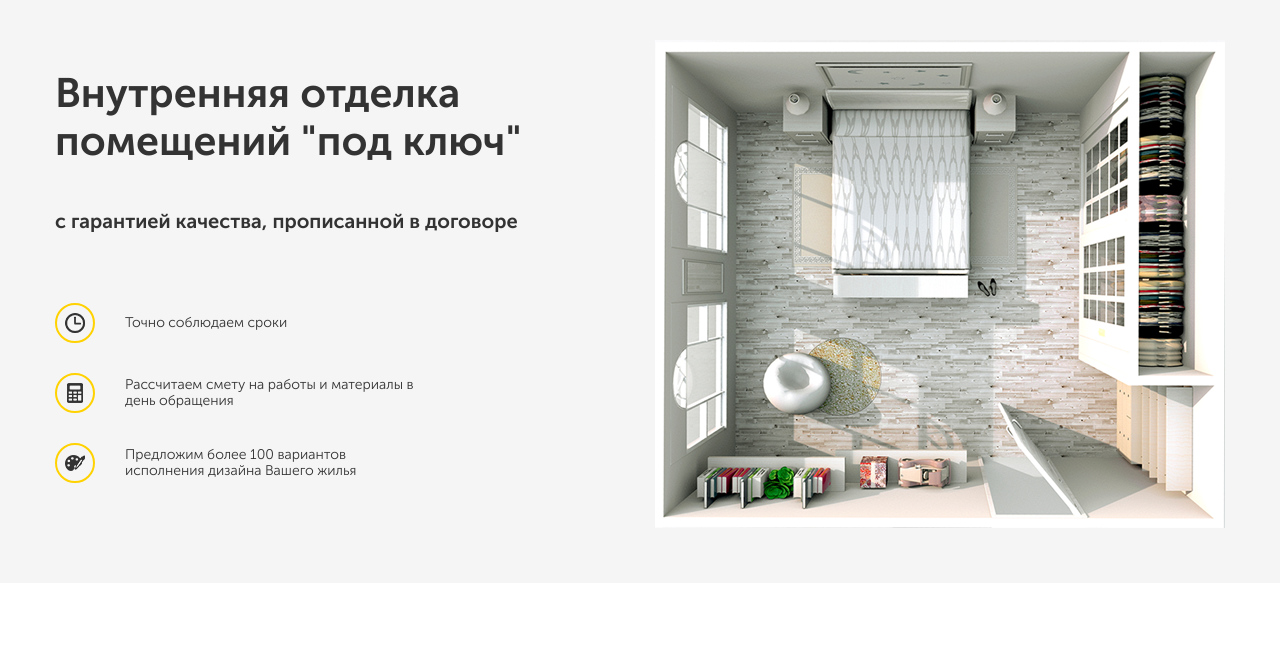
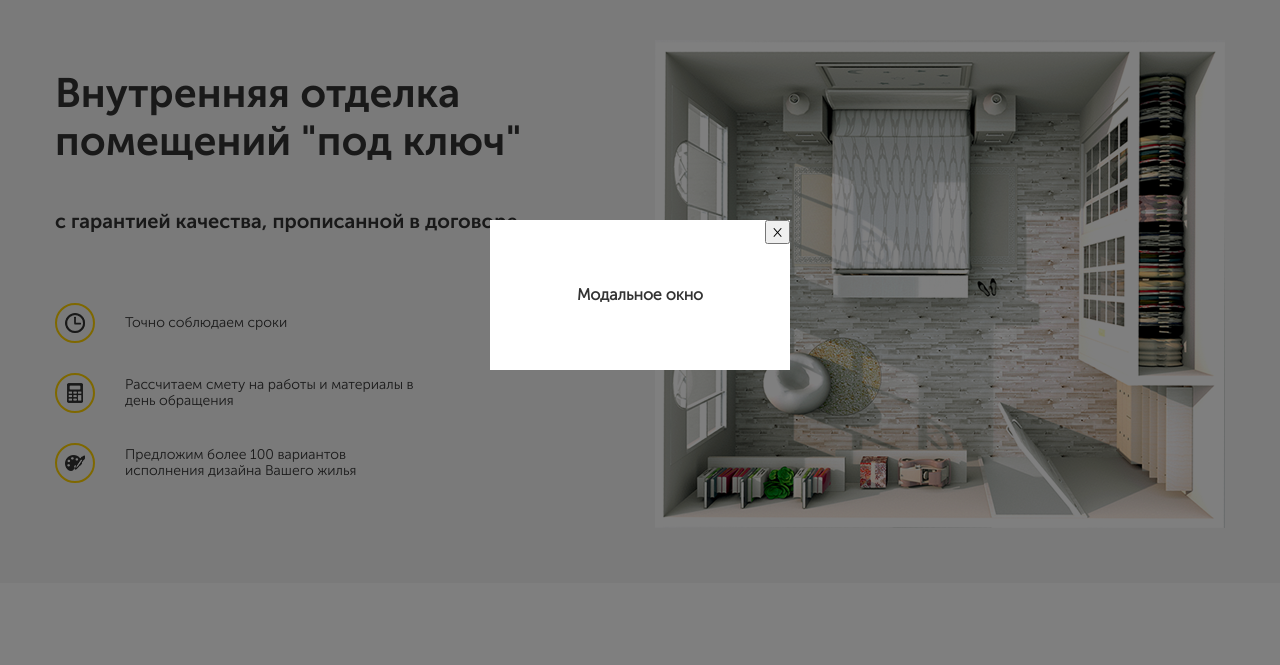
Before and after one commit to inovikov11/webstart, a plain HTML site: page src/index.html in a window 1280 px wide. Both pictures are taken after a click on the button "Перезвоните мне". Shown: the part 105-770 px from the top of the page. Drawn offline with Linux system fonts and the light colour scheme.

Commit message:
Создан скрипт для модального окна

```diff
--- a/src/index.html
+++ b/src/index.html
@@ -17,7 +17,7 @@
             <span class="navbar__address">Калуга, Москва, МО</span>
             <a href="tel:+7(495)42-251-31" class="navbar__phone">+7 (495) 42-251-31</a>
           </div>
-          <button class="button navbar__button">Перезвоните мне</button>
+          <button class="button navbar__button" id="button">Перезвоните мне</button>
         </div>
       </div>
     </div>
@@ -70,5 +70,12 @@
       </div>
     </section>
   </main>
+  <div class="modal">
+    <div class="modal-dialog">
+      <button class="modal-dialog__close" id="close-button">&times;</button>
+      <h4 class="modal-dialog__title">Модальное окно</h4>
+    </div>
+  </div>
+  <script src="/src/js/main.js"></script>
 </body>
 </html>
--- /dev/null
+++ b/src/js/main.js
@@ -0,0 +1,17 @@
+var button = document.querySelector('#button');
+var closeButton = document.querySelector('#close-button');
+var modal = document.querySelector('.modal');
+
+button.addEventListener('click', function() {
+  modal.classList.add('modal_active');
+});
+
+var autoCloseFunction = function () {
+  modal.classList.remove('modal_active');
+}
+
+var autoClose = setInterval(autoCloseFunction, 5000);
+
+closeButton.addEventListener('click', function() {
+  modal.classList.remove('modal_active');
+});
--- /dev/null
+++ b/src/sass/blocks/_modal.sass
@@ -0,0 +1,23 @@
+.modal
+  position: fixed
+  left: 0
+  top: 0
+  width: 100%
+  height: 100%
+  background-color: rgba(#000, 0.5)
+  display: none
+  &_active
+    display: flex
+  &-dialog
+    margin: auto
+    width: 300px
+    height: 150px
+    background-color: #fff
+    position: relative
+    display: flex
+    justify-content: center
+    align-items: center
+    &__close
+      position: absolute
+      top: 0
+      right: 0
--- a/src/sass/style.sass
+++ b/src/sass/style.sass
@@ -4,3 +4,4 @@
 @import 'blocks/navbar'
 @import 'blocks/hero'
 @import 'blocks/offer'
+@import 'blocks/modal'
```
Also changed, not shown: src/css/style.css, 1 other file.
